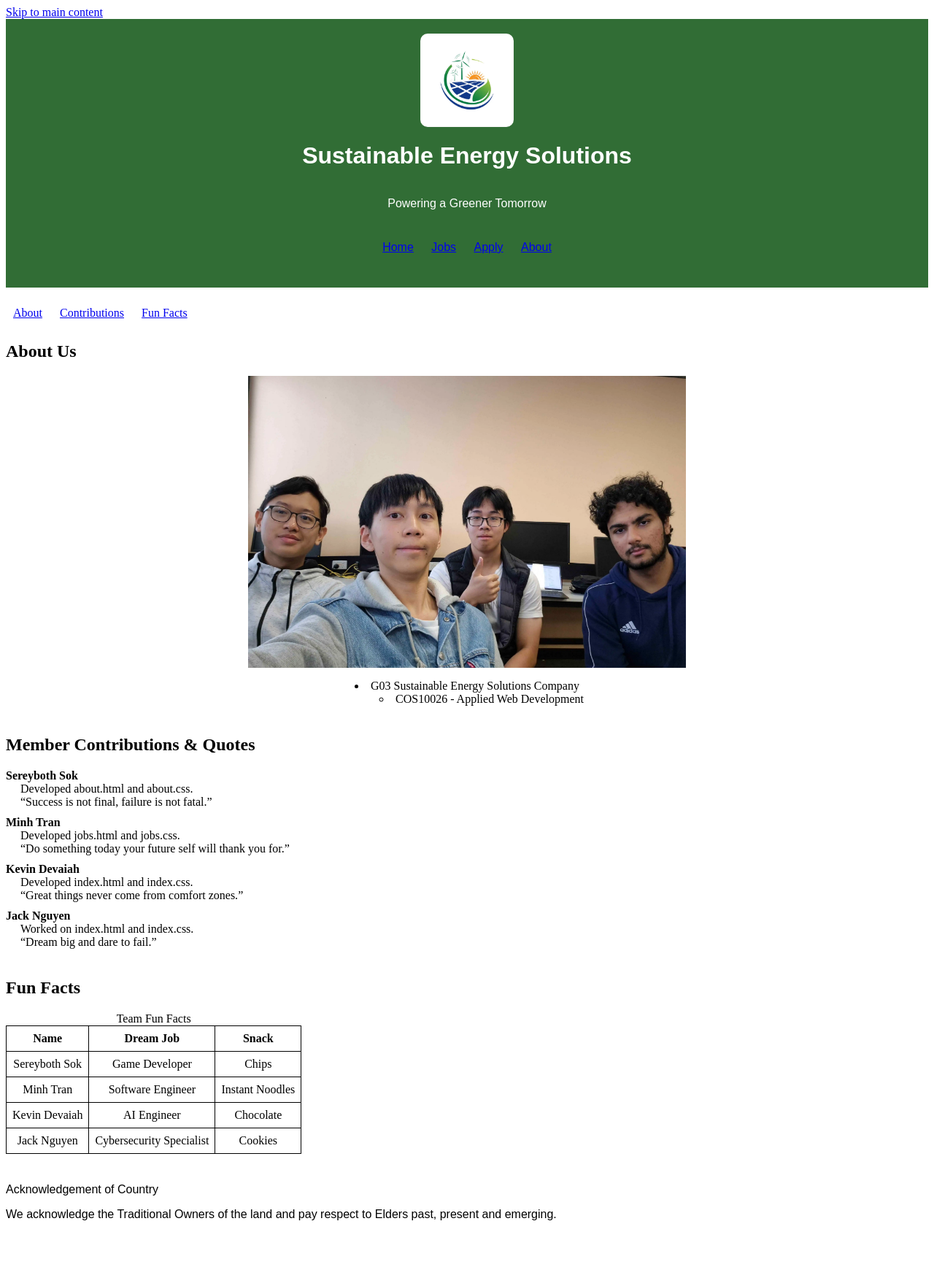
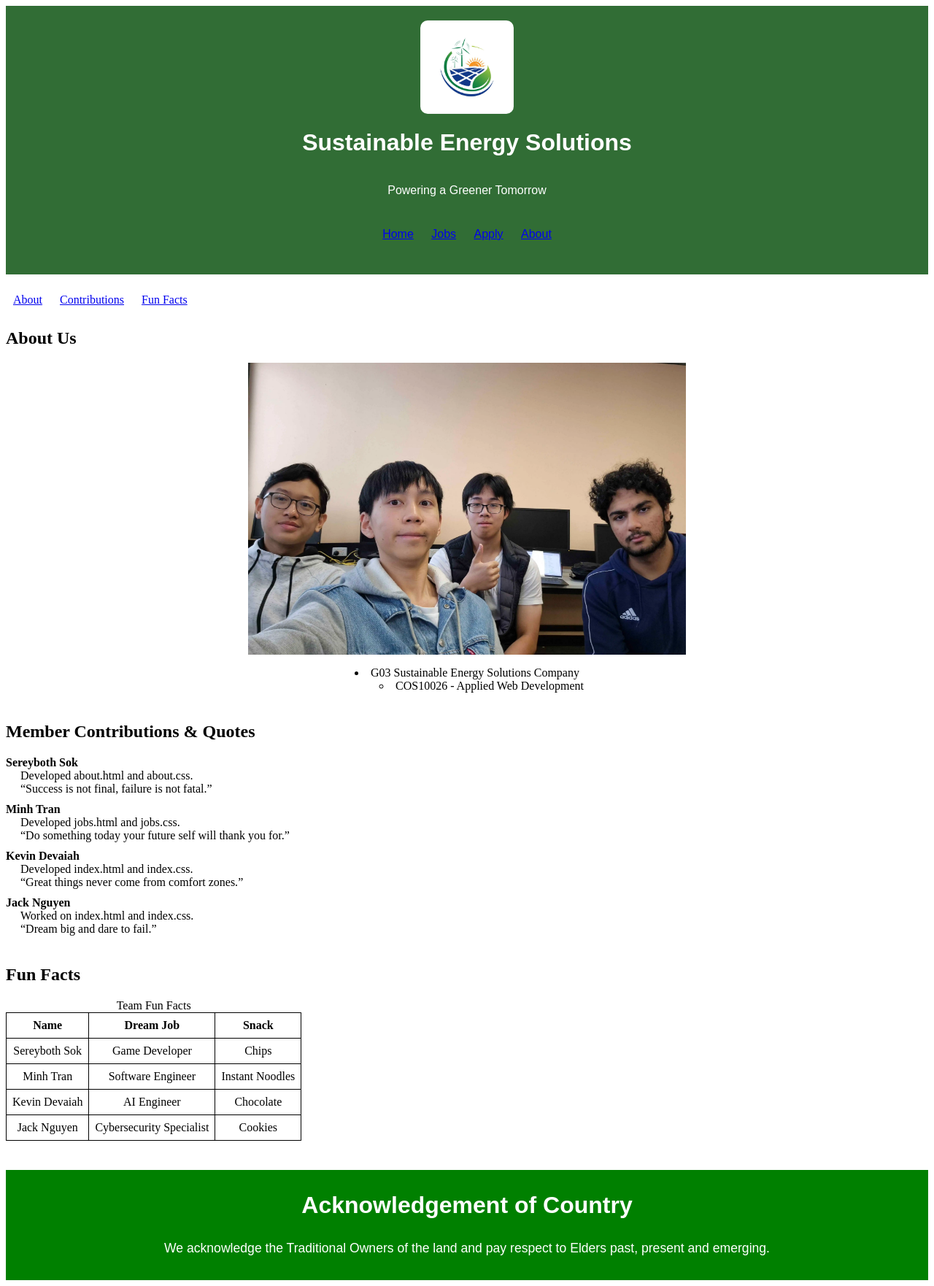
Before and after one commit to MinhSwin/COS10026-Applied_Web_Project_Part_2-Group-Submission-, a PHP site: page /about.html in a window 1280 px wide. Shown: the whole page at 73% size. Before the commit the page ends 1672 px from the top, so only its background shows below. Run offline with PHP 8.4, Linux system fonts and the light colour scheme.

Commit message:
removes skip to cotent link and adjust acknowledgement text

```diff
--- a/about.css
+++ b/about.css
@@ -41,3 +41,44 @@ dd {
     list-style-position: inside;
     padding-left: 0;
 }
+
+/* ACCESSIBILITY FOCUS STATES */
+
+nav a:focus {
+    outline: 2px solid #90ee90;
+
+    outline-offset: 3px;
+
+    border-radius: 3px;
+}
+/* FOOTER */
+
+footer {
+    background-color: green;
+    color: white;
+
+    text-align: center;
+
+    padding: 30px 20px;
+
+    margin-top: 40px;
+
+    width: 100%;
+
+    box-sizing: border-box;
+}
+
+footer h2 {
+    margin-top: 0;
+    font-size: 2em;
+}
+
+.acknowledgement {
+    margin: 0 auto;
+
+    max-width: 1200px;
+
+    line-height: 1.6;
+
+    font-size: 1.1em;
+}
--- a/about.html
+++ b/about.html
@@ -14,9 +14,6 @@
 </head>
 
 <body>
-
-<a class="skip-link" href="#main-content">Skip to main content</a>
-
 <header role="banner">
     <img id="logo" src="images/green-energy-logo.webp" alt="Solar energy company logo">
     <h1>Sustainable Energy Solutions</h1>
@@ -125,11 +122,12 @@
     </section>
 
 </main>
+<footer>
+    <h2>Acknowledgement of Country</h2>
 
-<footer>
-    <p>Acknowledgement of Country</p>
-    <p>
-        We acknowledge the Traditional Owners of the land and pay respect to Elders past, present and emerging.
+    <p class="acknowledgement">
+        We acknowledge the Traditional Owners of the land and pay respect
+        to Elders past, present and emerging.
     </p>
 </footer>
 
```
